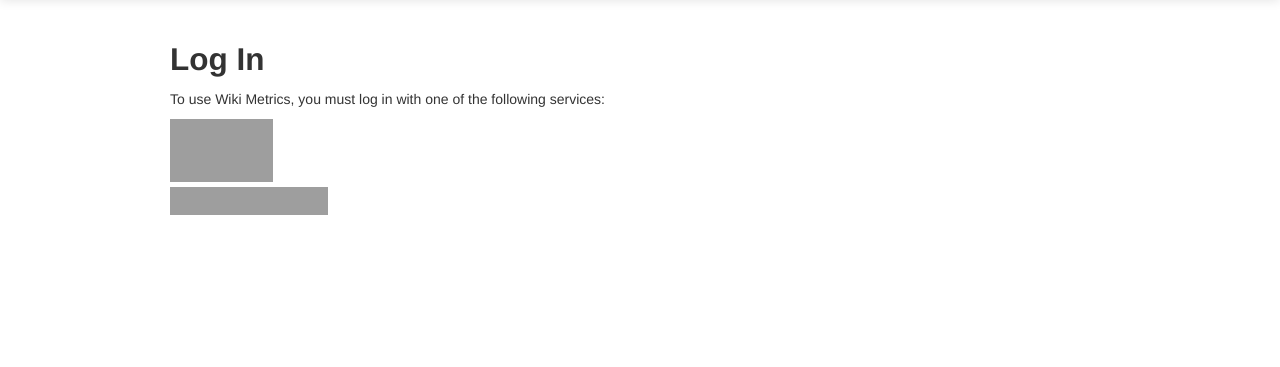
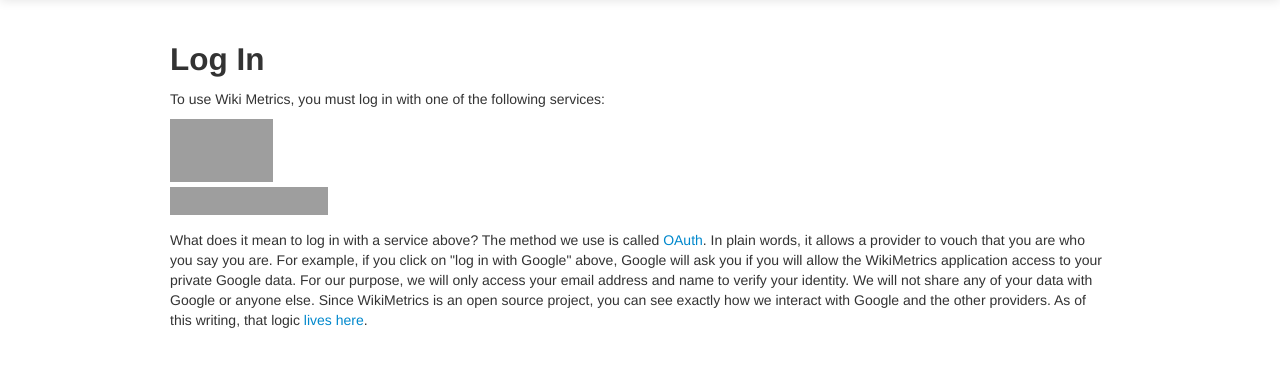
Before and after one commit to wikimedia/analytics-wikimetrics, a Python web app: template wikimetrics/templates/authenticate.html in a window 1280 px wide. Shown: the part 41-408 px from the top of the page. Run offline with Jinja, Linux system fonts and the light colour scheme; the template is opened without the code that fills it, so the values that code supplies are empty; some libraries are stand-ins or nearby versions; grey boxes are pictures that could not be loaded.

Commit message:
draft disclaimer, we need to talk this over with legal
Change-Id: Icc44691af59280e75e5924d97ed5c51399326314

```diff
--- a/wikimetrics/templates/authenticate.html
+++ b/wikimetrics/templates/authenticate.html
@@ -17,4 +17,6 @@
         </a>
     </li>
 </ul>
+
+<p>What does it mean to log in with a service above?  The method we use is called <a href="http://en.wikipedia.org/wiki/OAuth">OAuth</a>.  In plain words, it allows a provider to vouch that you are who you say you are.  For example, if you click on "log in with Google" above, Google will ask you if you will allow the WikiMetrics application access to your private Google data.  For our purpose, we will only access your email address and name to verify your identity.  We will not share any of your data with Google or anyone else.  Since WikiMetrics is an open source project, you can see exactly how we interact with Google and the other providers.  As of this writing, that logic <a href="https://github.com/wikimedia/analytics-wikimetrics/blob/master/wikimetrics/controllers/authentication.py">lives here</a>.</p>
 {% endblock %}
```
